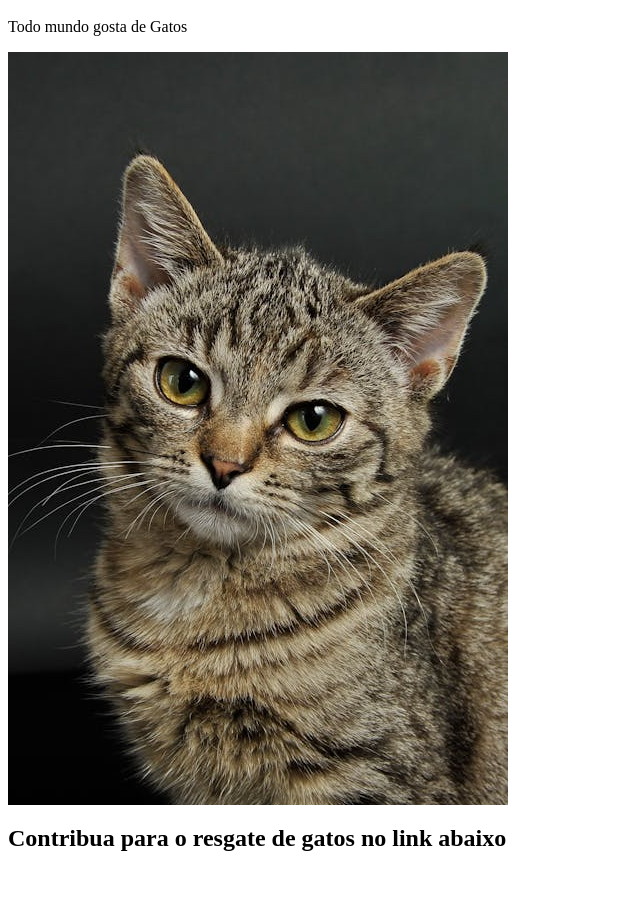
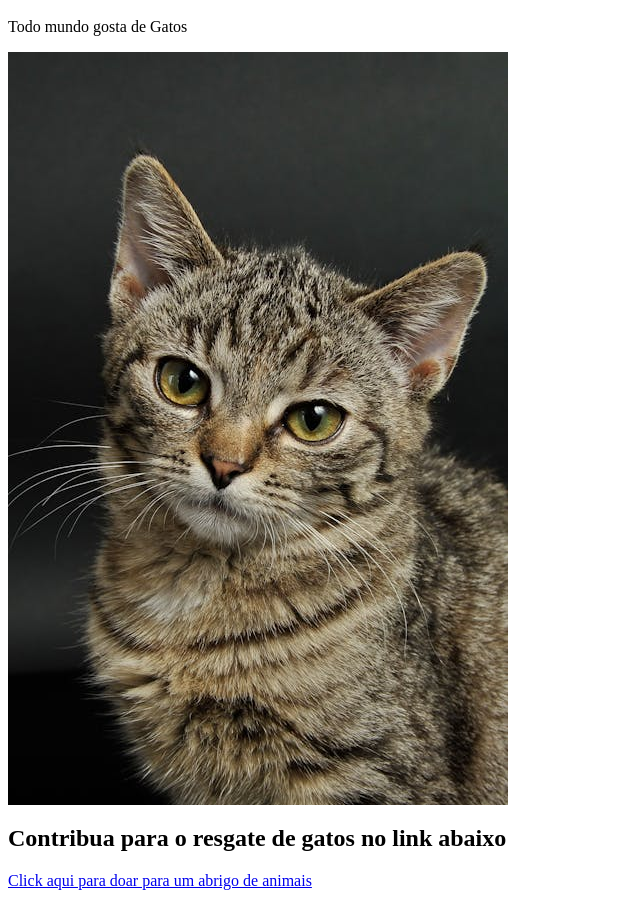
Before and after one commit to Pallusss/gayzao, a plain HTML site: page index.html in a window 1280 px wide. Shown: the part 48-946 px from the top of the page, without its empty margins (0-640 px from the left). Before the commit the page ends 920 px from the top, so only its background shows below. Drawn offline with Linux system fonts and the light colour scheme.

Commit message:
Update index.html

```diff
--- a/index.html
+++ b/index.html
@@ -6,7 +6,7 @@
           <p>Todo mundo gosta de Gatos</p>
           <img src="pexels-photo-2071882.jpeg" alt="Gato">
           <h2>Contribua para o resgate de gatos no link abaixo</h2>
-          <a href="https://www.vakinha.com.br/vaquinha/nos-ajude-a-quitar-a-divida-na-clinica-petway"></a>
+          <a href="https://www.vakinha.com.br/vaquinha/nos-ajude-a-quitar-a-divida-na-clinica-petway">Click aqui para doar para um abrigo de animais</a>
         </main>
     </body>
 </html>
```
